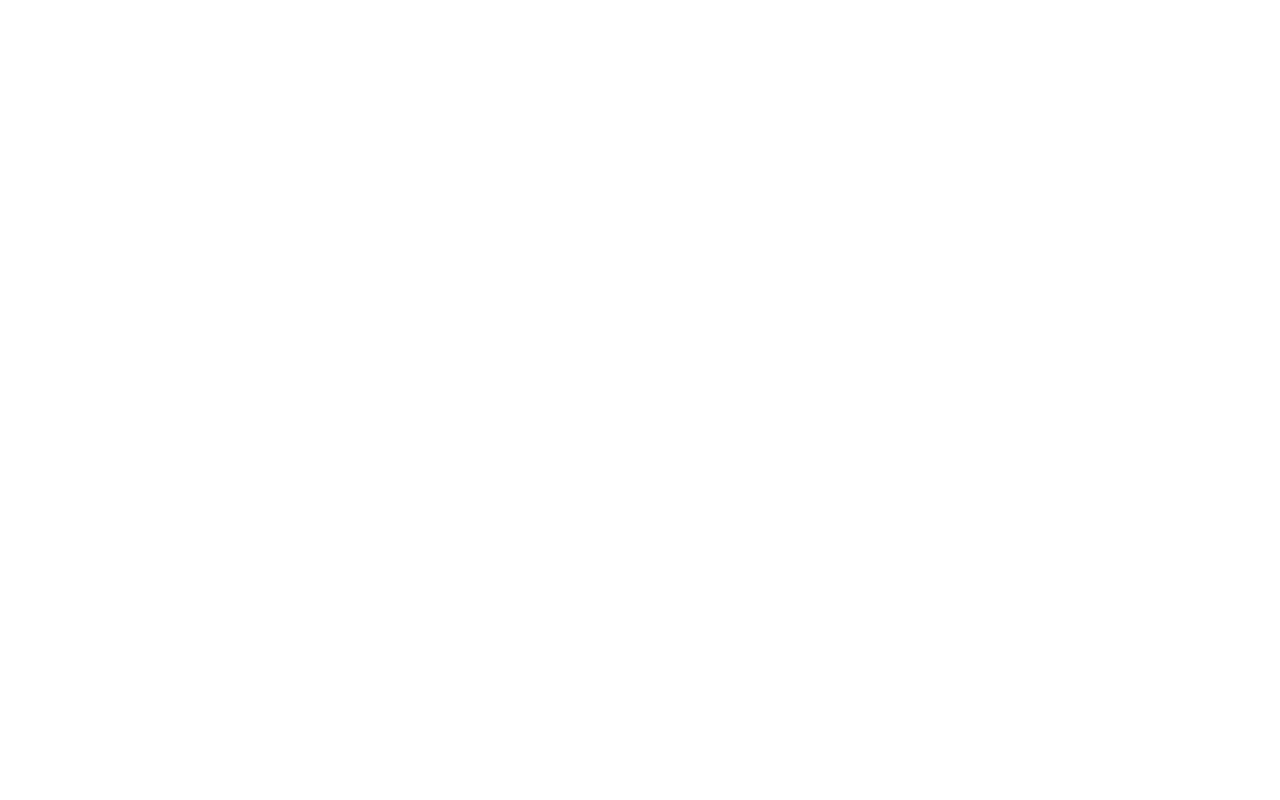
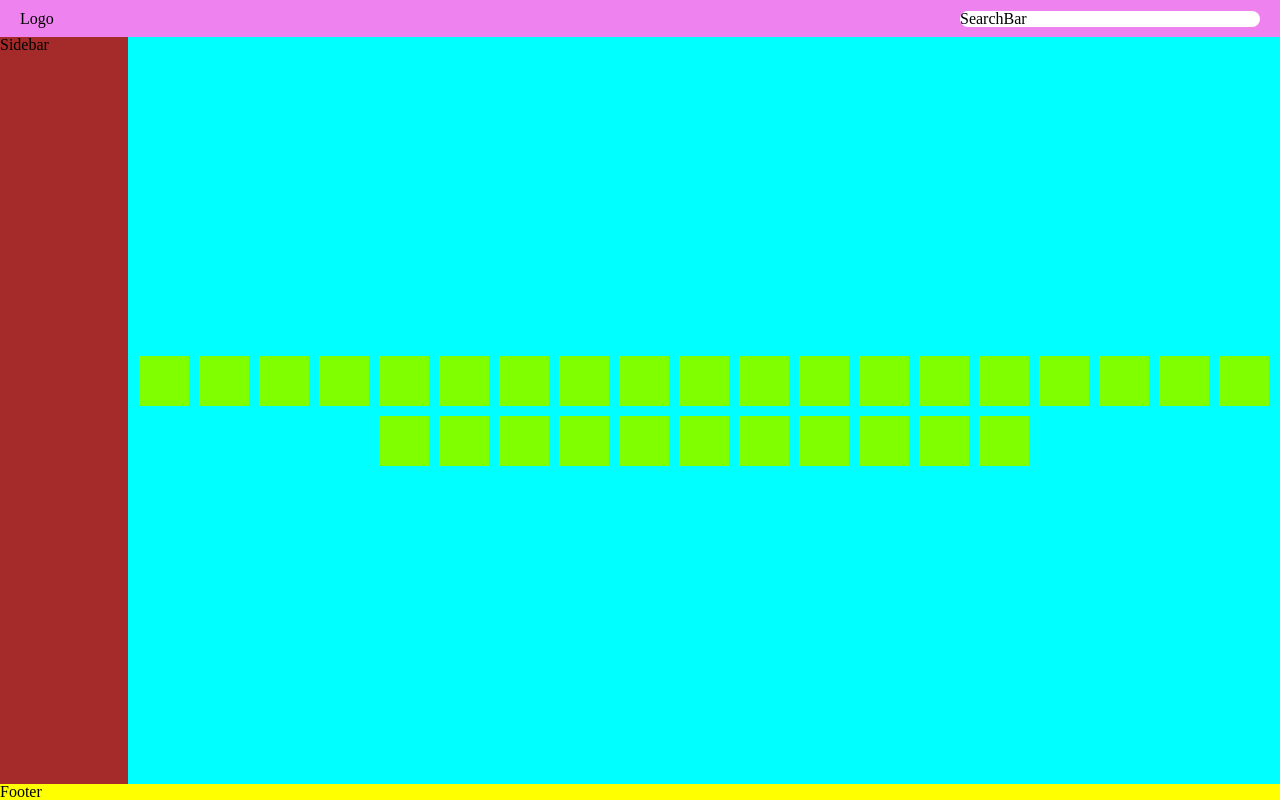
Before and after one commit to EarthDragon10/U1-W2-D3-Esercizio_di_Eric, a plain HTML site: page index.html in a window 1280 px wide. Drawn offline with Linux system fonts and the light colour scheme.

Commit message:
added flexbox rules

```diff
--- a/index.html
+++ b/index.html
@@ -13,21 +13,46 @@
 
 <body>
     <div id="container">
-        <header id="header"></header>
-        <aside id="aside">
-            <div></div>
-            <div></div>
-        </aside>
-        <section id="section">
-            <div></div>
-            <div></div>
-            <div></div>
-            <div></div>
-        </section>
-        <footer id="footer">
-            <div></div>
-            <div></div>
-        </footer>
+        <header>
+            <div>Logo</div>
+            <div id="search-bar">SearchBar</div>
+        </header>
+        <div id="main">
+            <section id="sidebar">Sidebar</section>
+            <section id="content">
+                <div class="box"></div>
+                <div class="box"></div>
+                <div class="box"></div>
+                <div class="box"></div>
+                <div class="box"></div>
+                <div class="box"></div>
+                <div class="box"></div>
+                <div class="box"></div>
+                <div class="box"></div>
+                <div class="box"></div>
+                <div class="box"></div>
+                <div class="box"></div>
+                <div class="box"></div>
+                <div class="box"></div>
+                <div class="box"></div>
+                <div class="box"></div>
+                <div class="box"></div>
+                <div class="box"></div>
+                <div class="box"></div>
+                <div class="box"></div>
+                <div class="box"></div>
+                <div class="box"></div>
+                <div class="box"></div>
+                <div class="box"></div>
+                <div class="box"></div>
+                <div class="box"></div>
+                <div class="box"></div>
+                <div class="box"></div>
+                <div class="box"></div>
+                <div class="box"></div>
+            </section>
+        </div>
+        <footer>Footer</footer>
     </div>
 </body>
 
--- a/style/style.css
+++ b/style/style.css
@@ -8,12 +8,59 @@ body {
 #container {
 	width: 100%;
 	height: 100%;
+	background-color: yellow;
+	display: flex;
+	flex-direction: column;
 }
 
 /* HEADER */
 
-/* ASIDE */
+header {
+	display: flex;
+	flex-direction: row;
+	justify-content: space-between;
+	align-items: center;
+	padding: 0 20px;
+	height: 40px;
+	background-color: violet;
+}
 
-/* SECTION */
+#search-bar {
+	background-color: white;
+	border-radius: 10px;
+	flex-basis: 300px;
+}
 
+/* MAIN */
+
+#main {
+	display: flex;
+	height: 100%;
+}
+
+/* SECTION - Sidebar */
+
+#sidebar {
+	background-color: brown;
+	flex-basis: 200px;
+}
+
+/* SECTION - Content */
+
+#content {
+	background-color: aqua;
+	flex-grow: 1;
+	display: flex;
+	flex-wrap: wrap;
+	justify-content: center;
+	/* align-items: center; */
+	align-content: center;
+}
+
+.box {
+	height: 50px;
+	width: 50px;
+	margin: 5px;
+	background-color: chartreuse;
+}
 /* FOOTER */
```
